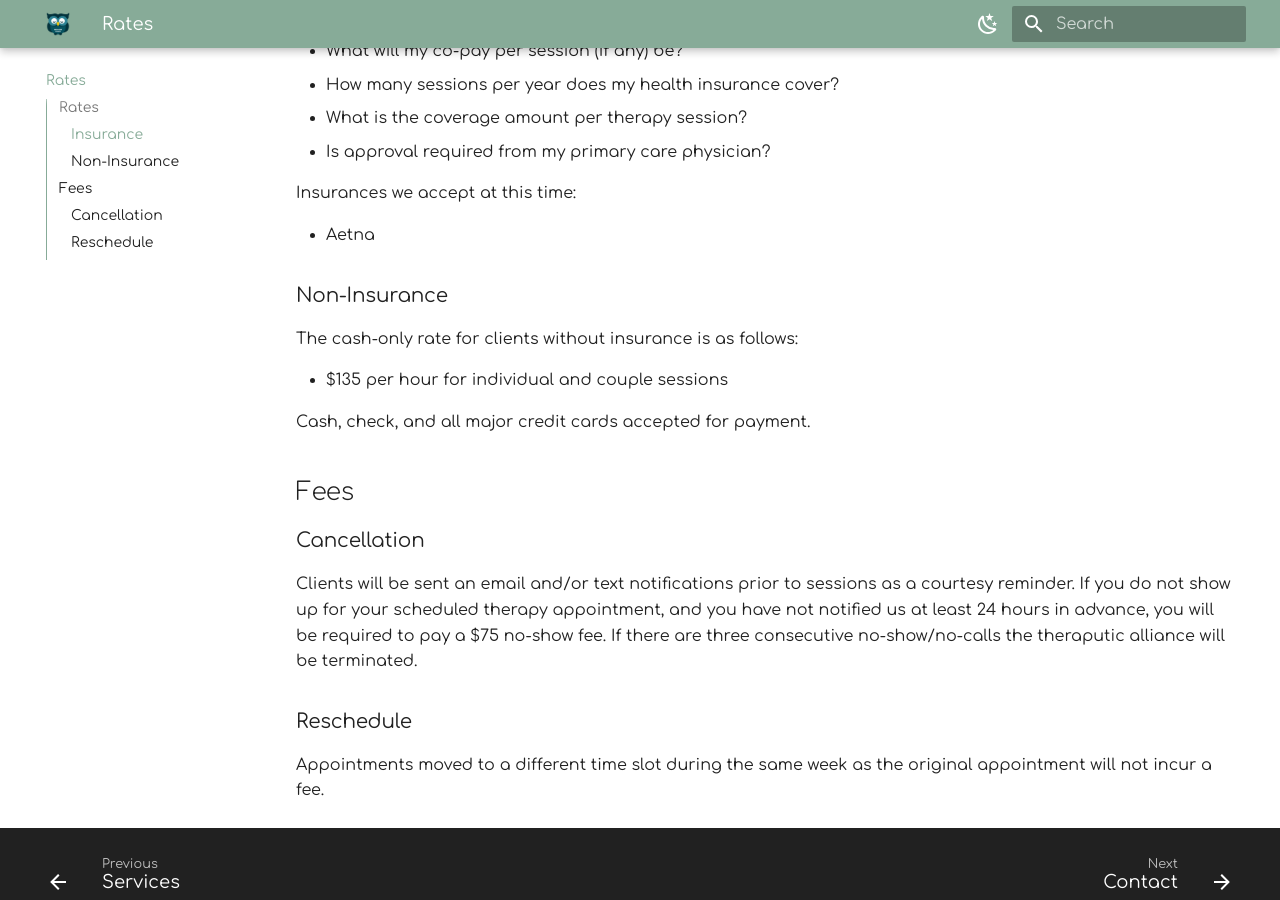
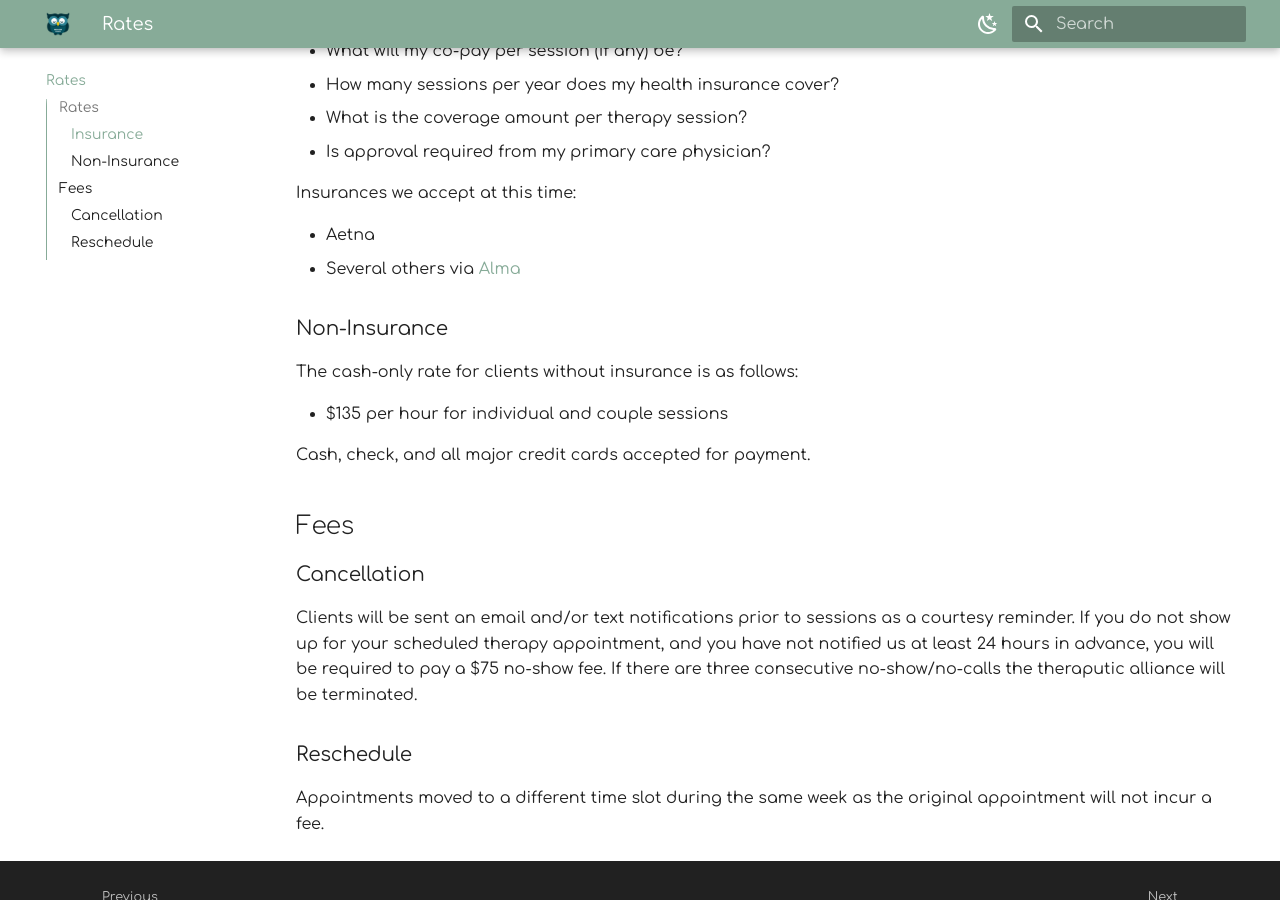
Before and after one commit to motm-therapy/website, an MkDocs documentation site: the page built from docs/rates.md, in a window 1280 px wide and 900 px high, scrolled down 420 px. Built offline with MkDocs 1.6.1 and Material for MkDocs 9.7.7, drawn with Linux system fonts in a browser that asks for light colours.

Commit message:
Update rates.md

```diff
--- a/docs/rates.md
+++ b/docs/rates.md
@@ -17,6 +17,7 @@ Please check your coverage carefully by asking the following questions:
 Insurances we accept at this time:
 
 - Aetna
+- Several others via [Alma](https://secure.helloalma.com/providers/jasmine-scott-cochran/)
 
 ### Non-Insurance
 
```
